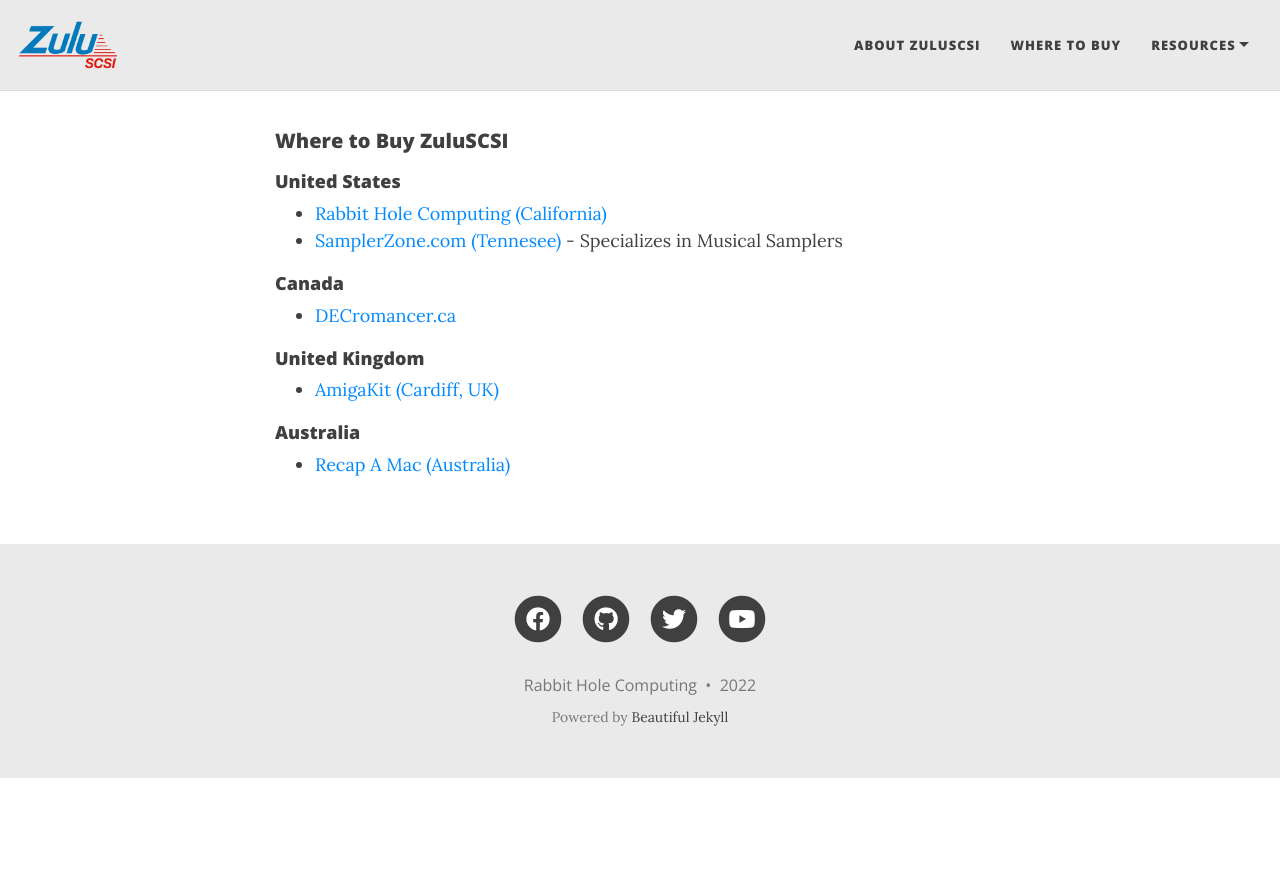
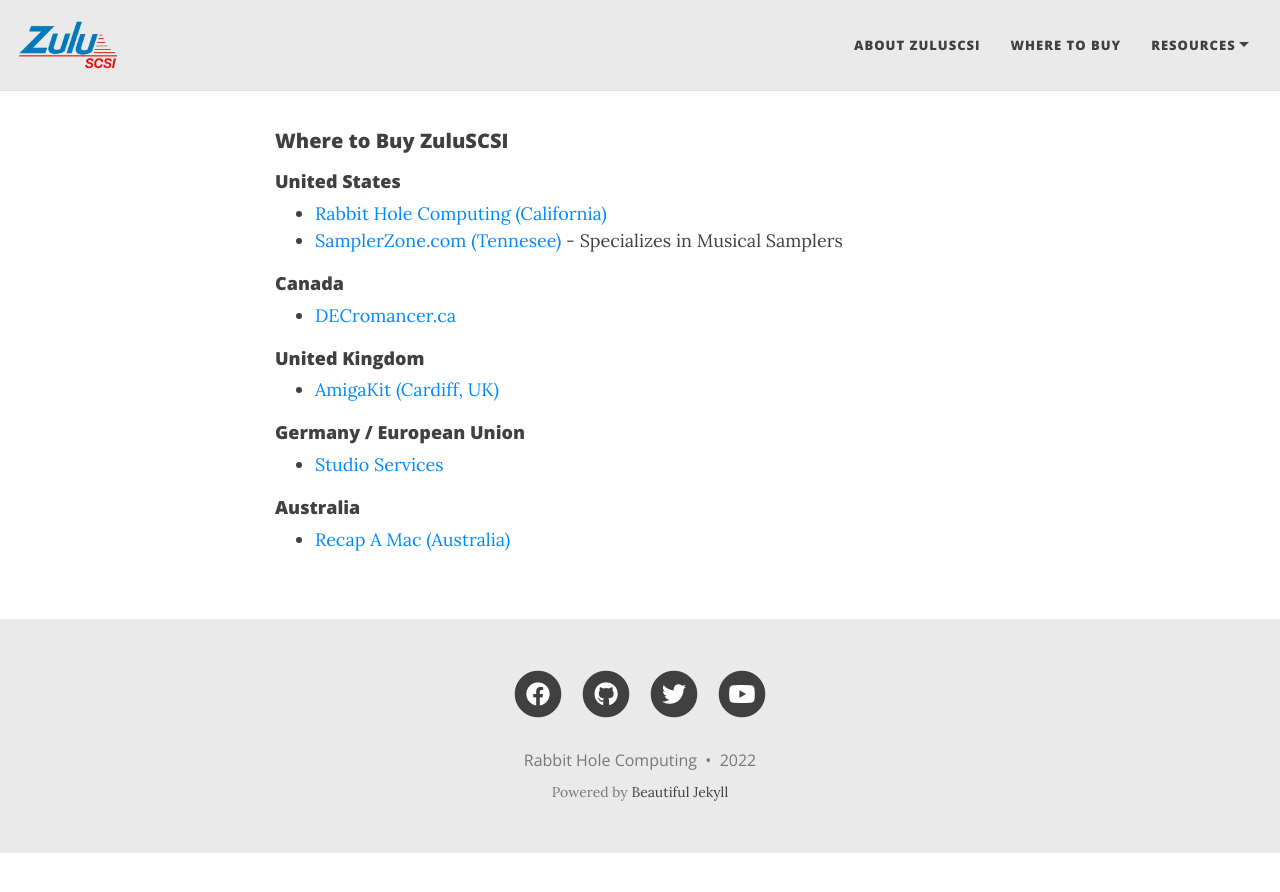
Before and after one commit to ZuluSCSI/ZuluSCSI.com, a Jekyll site: the page built from wheretobuy.md, in a window 1280 px wide. Shown: the top 892 px of the page. Built offline with Jekyll 4.4.1, drawn with Linux system fonts in a browser that asks for light colours; nearby versions of some CDN libraries; our own code applies the rules of GitHub Pages for plain Markdown files.

Commit message:
Add German distributor

```diff
--- a/wheretobuy.md
+++ b/wheretobuy.md
@@ -10,5 +10,8 @@
 #### United Kingdom
 * [AmigaKit (Cardiff, UK)](https://amigakit.amiga.store/zuluscsi-adapter-p-91287.html?currency=EUR)
 
+#### Germany / European Union
+* [Studio Services](https://studio-services.de/produkt-kategorie/scsi-massenspeicher-und-zubehoer/)
+
 #### Australia
 * [Recap A Mac (Australia)](https://recapamac.com.au/product/zuluscsi)
```
